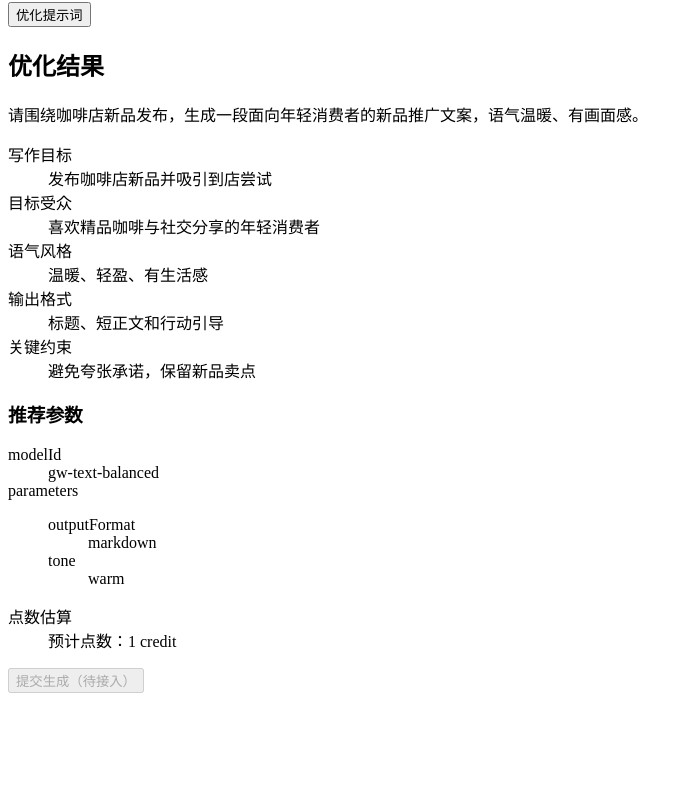
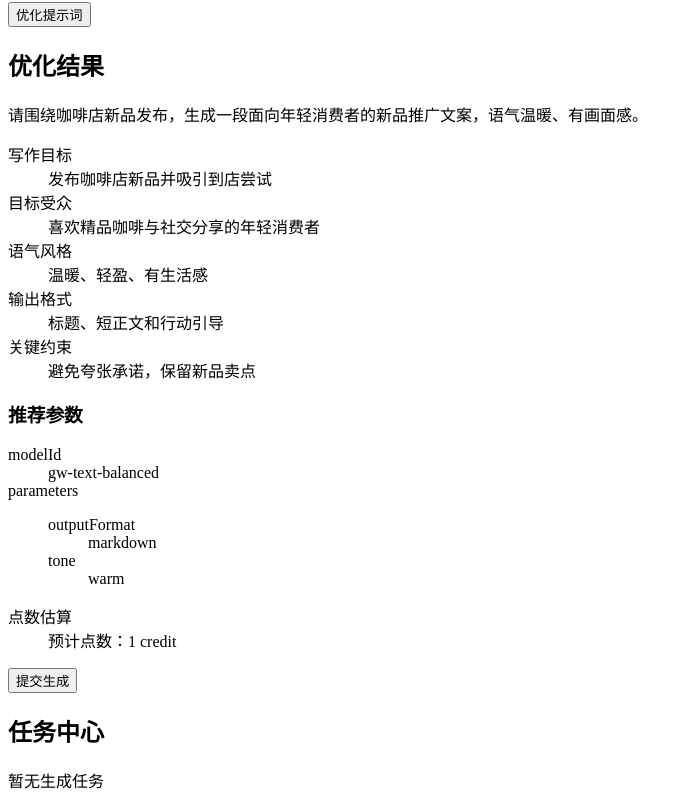
Before and after one commit to hongheshan-svg/omniai, a React (Vite) app in the folder apps/desktop/: page / in a window 1280 px wide. Shown: the part 599-1407 px from the top of the page, without its empty margins (0-693 px from the left). Before the commit the page ends 1300 px from the top, so only its background shows below. Built offline with nearby package versions, Linux system fonts and the light colour scheme.

Commit message:
feat: render desktop generation task center

```diff
--- a/apps/desktop/src/App.tsx
+++ b/apps/desktop/src/App.tsx
@@ -1,5 +1,10 @@
 import { useMemo, useState } from "react";
-import type { CreationMode } from "@gw-link-omniai/shared";
+import type { CreationMode, GenerationTask } from "@gw-link-omniai/shared";
+import {
+  createLocalGenerationTask,
+  getGenerationStatusLabel,
+  summarizeGenerationPrompt
+} from "./generationModel";
 import { getDesktopSessionCta } from "./sessionModel";
 import {
   getFixtureOptimization,
@@ -16,6 +21,7 @@ const anonymousSession = {
 
 export function App() {
   const [selectedMode, setSelectedMode] = useState<CreationMode>("text");
+  const [generationTasks, setGenerationTasks] = useState<GenerationTask[]>([]);
   const studioModes = useMemo(() => getStudioModes(), []);
   const content = useMemo(() => getStudioModeContent(selectedMode), [selectedMode]);
   const templates = useMemo(() => getStudioTemplates(selectedMode), [selectedMode]);
@@ -23,6 +29,18 @@ export function App() {
   const promptInputId = `${selectedMode}-studio-prompt`;
   const creditCount = optimization.preset.creditEstimate.credits;
   const creditLabel = creditCount === 1 ? "credit" : "credits";
+
+  function handleSubmitGeneration() {
+    setGenerationTasks((currentTasks) => {
+      const taskNumber = currentTasks.length + 1;
+      const task = createLocalGenerationTask(optimization, {
+        idGenerator: () => `desktop_generation_task_${taskNumber.toString().padStart(6, "0")}`,
+        clock: { now: () => new Date("2026-06-20T00:00:00.000Z") }
+      });
+
+      return [task, ...currentTasks];
+    });
+  }
 
   return (
     <main>
@@ -126,9 +144,46 @@ export function App() {
           </dl>
         </section>
 
-        <button type="button" disabled>
-          提交生成（待接入）
+        <button type="button" onClick={handleSubmitGeneration}>
+          提交生成
         </button>
+      </section>
+
+      <section aria-label="任务中心">
+        <h2>任务中心</h2>
+        {generationTasks.length === 0 ? (
+          <p>暂无生成任务</p>
+        ) : (
+          <ol>
+            {generationTasks.map((task) => {
+              const taskMode = getStudioModeContent(task.mode);
+              const taskCreditCount = task.preset.creditEstimate.credits;
+              const taskCreditLabel = taskCreditCount === 1 ? "credit" : "credits";
+
+              return (
+                <li key={task.id}>
+                  <article>
+                    <h3>{taskMode.title}</h3>
+                    <p>{getGenerationStatusLabel(task.status)}</p>
+                    <p>{summarizeGenerationPrompt(task)}</p>
+                    <dl>
+                      <div>
+                        <dt>modelId</dt>
+                        <dd>{task.preset.modelId}</dd>
+                      </div>
+                      <div>
+                        <dt>预计点数</dt>
+                        <dd>
+                          预计点数：{taskCreditCount} {taskCreditLabel}
+                        </dd>
+                      </div>
+                    </dl>
+                  </article>
+                </li>
+              );
+            })}
+          </ol>
+        )}
       </section>
     </main>
   );
```
Also changed, not shown: 1 other file (tests, documents, lock files or other folders).
